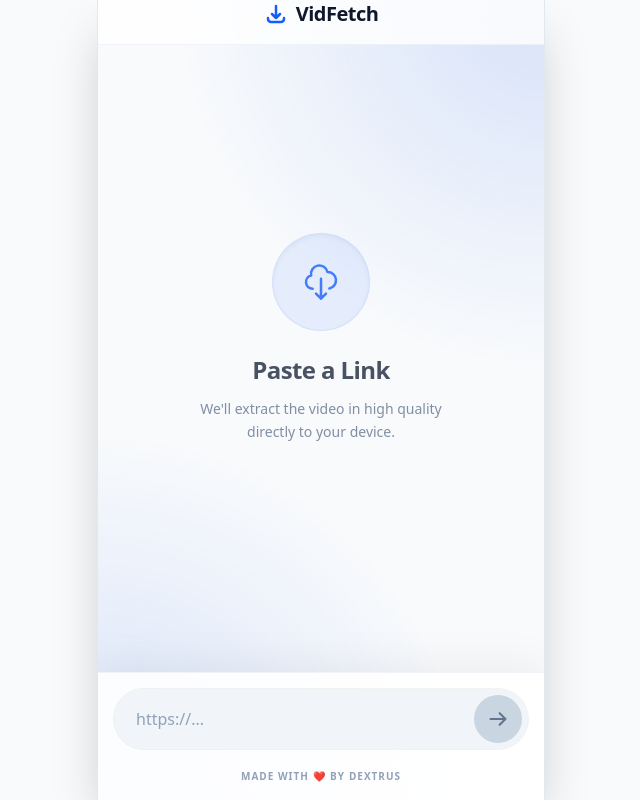
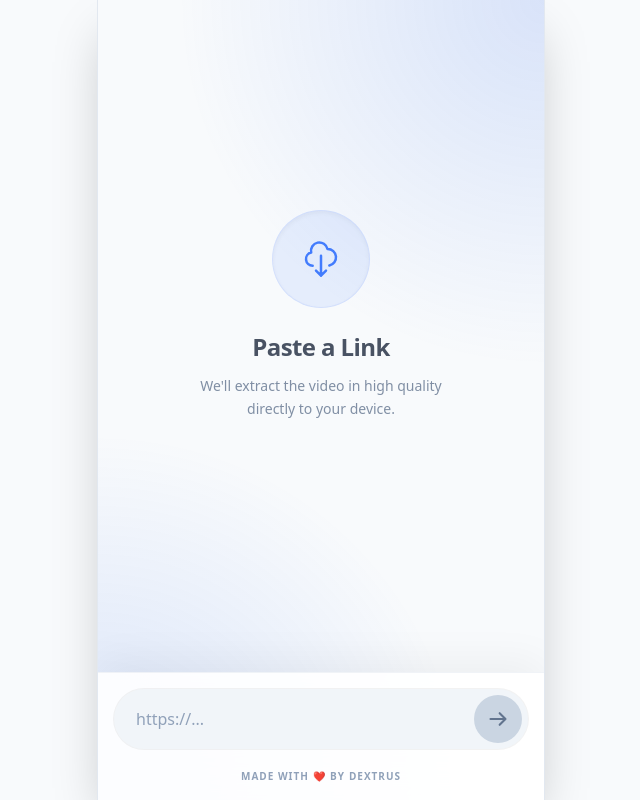
Before and after one commit to danimpulse500/smvd, a Next.js app: page / in a window 1280 px wide. Shown: the whole page, without its empty margins (319-959 px from the left). Built offline with nearby package versions, Linux system fonts and the light colour scheme.

Commit message:
feat: implement video fetching interface with URL sharing support

```diff
--- a/app/page.tsx
+++ b/app/page.tsx
@@ -50,14 +50,14 @@
     <main className="fixed inset-0 gradient-bg flex flex-col overflow-hidden sm:max-w-md sm:mx-auto sm:border-x sm:border-slate-200 dark:sm:border-slate-800 shadow-2xl bg-slate-50 dark:bg-slate-950">
 
       {/* App Bar */}
-      <header className="safe-top flex items-center justify-center p-4 border-b border-slate-200/50 dark:border-white/5 bg-white/80 dark:bg-slate-950/80 backdrop-blur-md z-10 shrink-0">
+      {/* <header className="safe-top flex items-center justify-center p-4 border-b border-slate-200/50 dark:border-white/5 bg-white/80 dark:bg-slate-950/80 backdrop-blur-md z-10 shrink-0">
         <div className="flex items-center gap-2">
           <svg className="w-6 h-6 text-blue-600" fill="none" stroke="currentColor" viewBox="0 0 24 24">
             <path strokeLinecap="round" strokeLinejoin="round" strokeWidth={2.5} d="M4 16v1a3 3 0 003 3h10a3 3 0 003-3v-1m-4-4l-4 4m0 0l-4-4m4 4V4" />
           </svg>
           <h1 className="text-xl font-bold text-slate-900 dark:text-white tracking-tight">VidFetch</h1>
         </div>
-      </header>
+      </header> */}
 
       {/* Scrollable Content Area */}
       <div className="flex-1 overflow-y-auto p-4 flex flex-col gap-6 relative hide-scrollbar">
```
